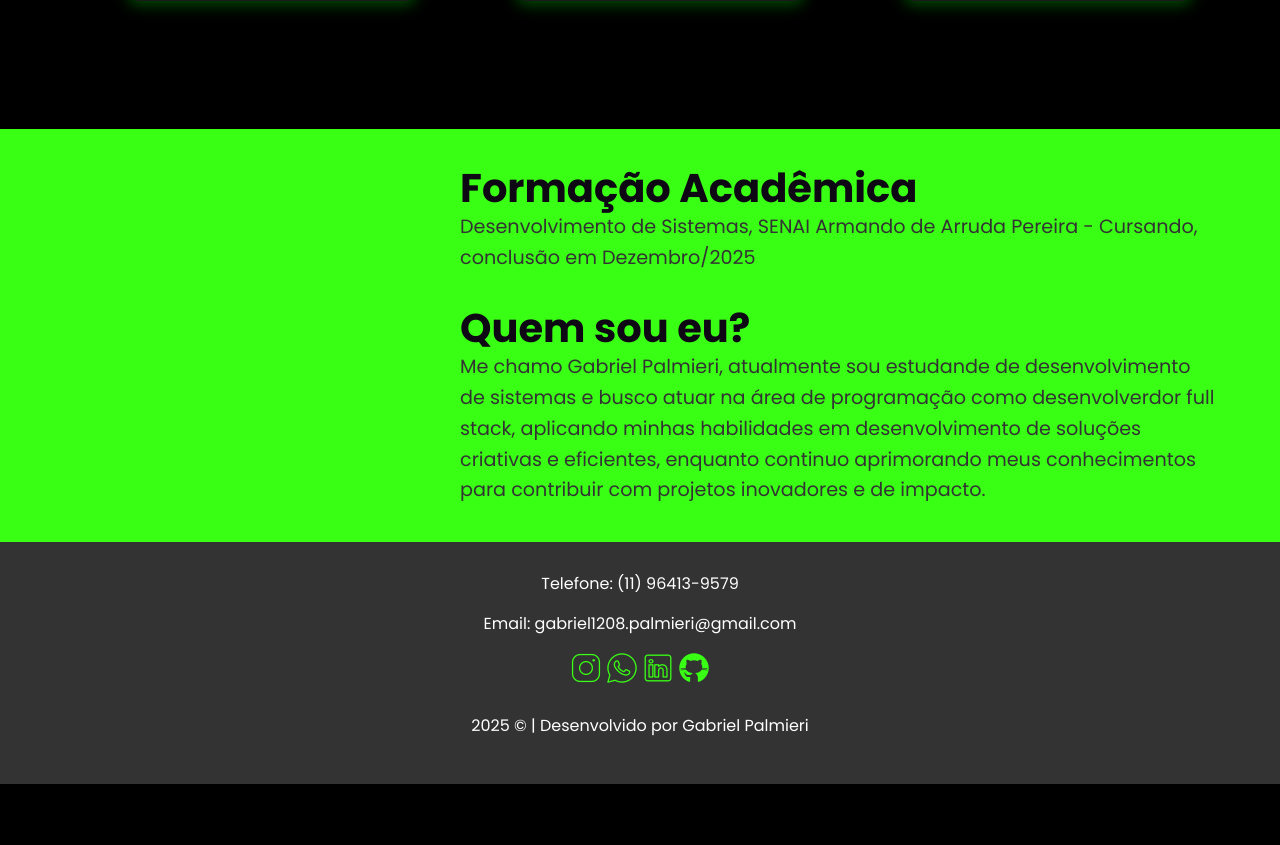
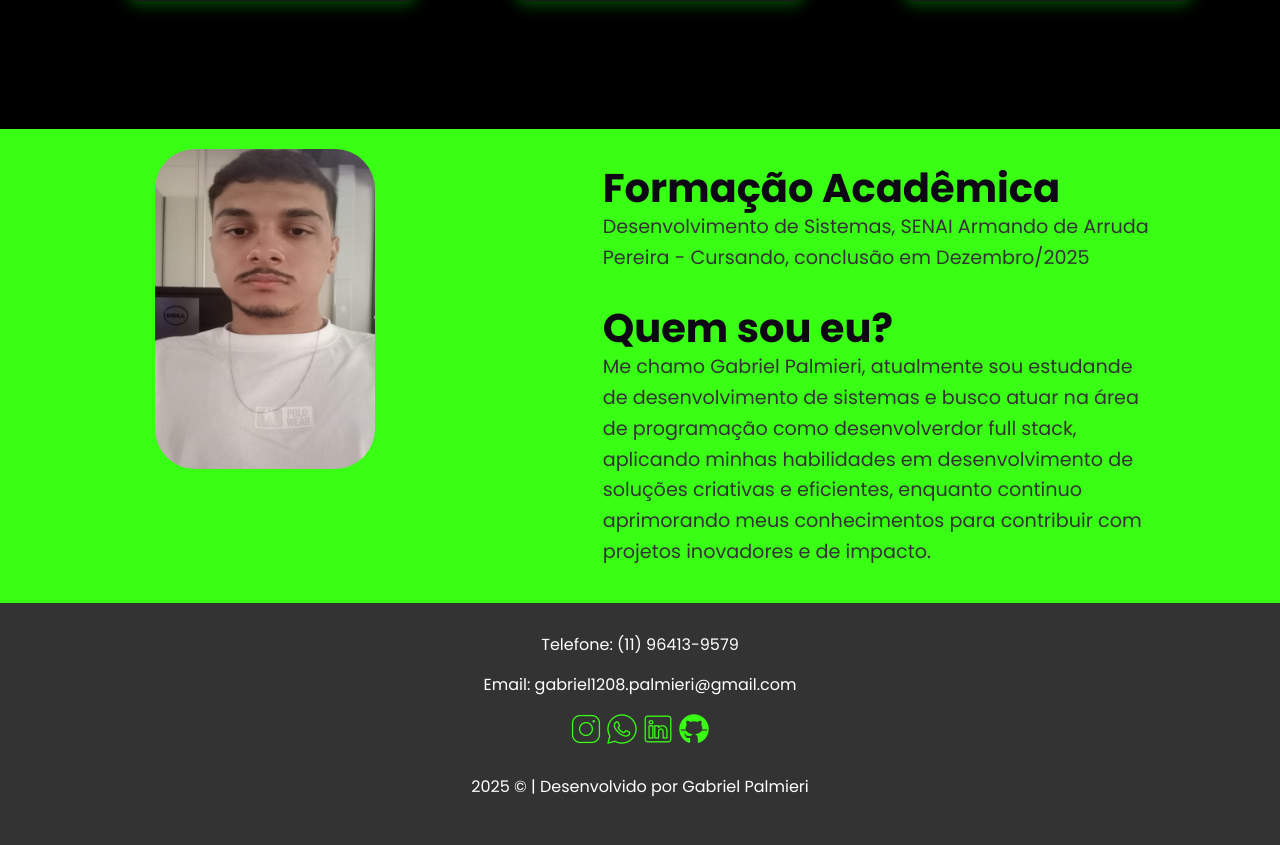
Before and after one commit to palmitex/Portifolio, a PHP site: page / in a window 1280 px wide; the page is wider, and only the part inside the window is pictured. Shown: the part 2415-3260 px from the top of that part. Before the commit the page ends 3199 px from the top of that part, so only its background shows below. Run offline with PHP 8.4, Linux system fonts and the light colour scheme; some libraries are stand-ins or nearby versions.

Commit message:
colocando imagem

```diff
--- a/css/home.css
+++ b/css/home.css
@@ -60,8 +60,6 @@ nav ul li{
     overflow: hidden;
     z-index: -1;
 }
-
-
 .background-video {
     position: absolute;
     top: 0;
@@ -196,8 +194,8 @@ h3{
     display: flex;
     flex-direction: row;
     align-items: flex-start;
-    gap: 20px;
-    width: 100%;
+    gap: 200px;
+    width: 80vw;
 }
 .image-container {
     flex: 1;
@@ -205,8 +203,9 @@ h3{
     justify-content: center;
 }
 .image-container img {
-    max-width: 100%;
-    border-radius: 10px;
+    border-radius: 40px;
+    width: 80%;
+    height: 40vh;
 }
 .texto {
     flex: 2;
--- a/index.php
+++ b/index.php
@@ -177,7 +177,7 @@ $ferramentas = [
             <div class="container">
                 <div class="content">
                     <div class="image-container">
-
+                        <img src="img/eu.jpeg" alt="">
                     </div>
                     <div class="texto">
                         <h1>
```
Also changed, not shown: img/eu.jpeg (added), img/eu.png (added).
